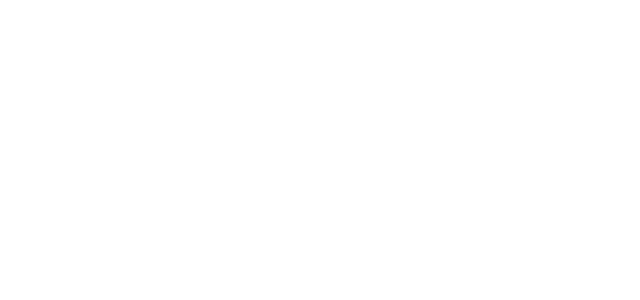
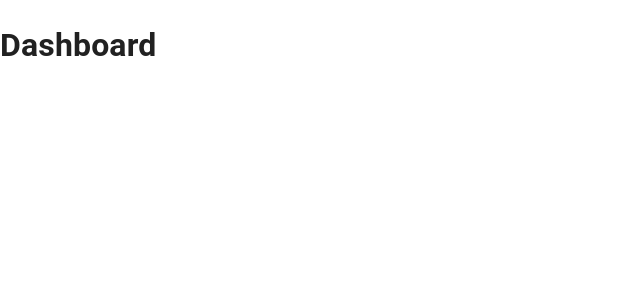
Before and after one commit to ossamumaeda/seller-dashboard, a React (Vite) app: page / in a window 1280 px wide. Shown: the top 300 px of the page, without its empty margins (0-640 px from the left). Built offline with nearby package versions, Linux system fonts and the light colour scheme.

Commit message:
Create - query provider and struture to call api

```diff
--- a/src/App.tsx
+++ b/src/App.tsx
@@ -1,11 +1,7 @@
+import { AppRouter } from "@/app/router/AppRouter";
 
 function App() {
-
-  return (
-    <>
-
-    </>
-  )
+  return <AppRouter />;
 }
 
-export default App
+export default App;
--- /dev/null
+++ b/src/app/providers/QueryProvider.tsx
@@ -0,0 +1,19 @@
+import { QueryClient, QueryClientProvider } from "@tanstack/react-query";
+import type { PropsWithChildren } from "react";
+
+const queryClient = new QueryClient({
+  defaultOptions: {
+    queries: {
+      retry: 1,
+      refetchOnWindowFocus: false,
+    },
+  },
+});
+
+export function QueryProvider({ children }: PropsWithChildren) {
+  return (
+    <QueryClientProvider client={queryClient}>
+      {children}
+    </QueryClientProvider>
+  );
+}
--- /dev/null
+++ b/src/app/router/AppRouter.tsx
@@ -0,0 +1,15 @@
+import { BrowserRouter, Routes, Route } from "react-router-dom";
+
+function DashboardPage() {
+  return <h1>Dashboard</h1>;
+}
+
+export function AppRouter() {
+  return (
+    <BrowserRouter>
+      <Routes>
+        <Route path="/" element={<DashboardPage />} />
+      </Routes>
+    </BrowserRouter>
+  );
+}
--- /dev/null
+++ b/src/app/theme/theme.ts
@@ -0,0 +1,21 @@
+import { createTheme } from "@mui/material/styles";
+
+export const theme = createTheme({
+  palette: {
+    primary: {
+      main: "#1976d2",
+    },
+    success: {
+      main: "#2e7d32",
+    },
+    warning: {
+      main: "#ed6c02",
+    },
+    error: {
+      main: "#d32f2f",
+    },
+  },
+  shape: {
+    borderRadius: 8,
+  },
+});
--- a/src/main.tsx
+++ b/src/main.tsx
@@ -1,9 +1,21 @@
-import { StrictMode } from 'react'
-import { createRoot } from 'react-dom/client'
-import App from './App.tsx'
+import { StrictMode } from "react";
+import { createRoot } from "react-dom/client";
 
-createRoot(document.getElementById('root')!).render(
+import { ThemeProvider, CssBaseline } from "@mui/material";
+
+import App from "./App";
+import "./index.css";
+
+import { theme } from "@/app/theme/theme";
+import { QueryProvider } from "@/app/providers/QueryProvider";
+
+createRoot(document.getElementById("root")!).render(
   <StrictMode>
-    <App />
-  </StrictMode>,
-)
+    <QueryProvider>
+      <ThemeProvider theme={theme}>
+        <CssBaseline />
+        <App />
+      </ThemeProvider>
+    </QueryProvider>
+  </StrictMode>
+);
--- /dev/null
+++ b/src/shared/services/api.ts
@@ -0,0 +1,5 @@
+import axios from "axios";
+
+export const api = axios.create({
+  baseURL: "http://localhost:8081/api",
+});
```
Also changed, not shown: src/index.css (added), 1 other file (tests, documents, lock files or other folders).
